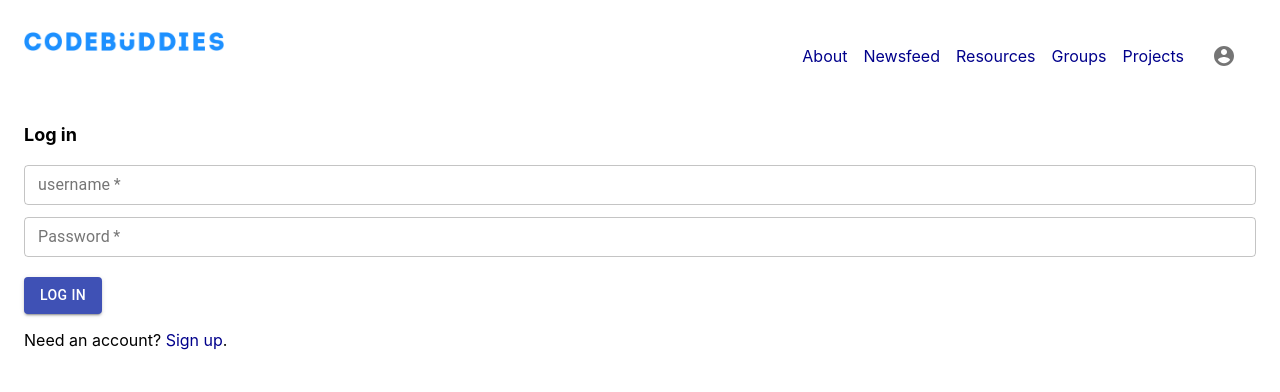
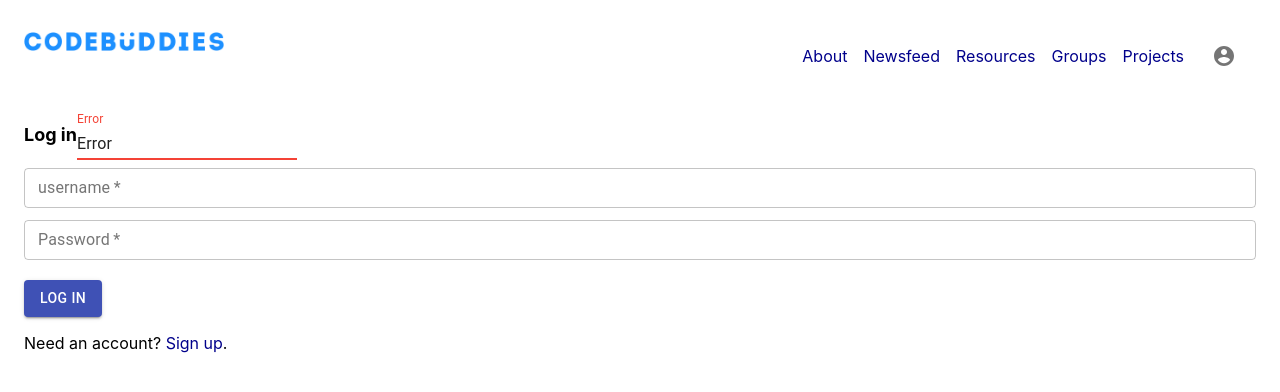
Before and after one commit to CodeconValley/frontend_codebuddie, a React (Create React App) app: page /login in a window 1280 px wide. Shown: the top 392 px of the page. Built offline with nearby package versions, Linux system fonts and the light colour scheme.

Commit message:
Display error message if username is taken

```diff
--- a/package.json
+++ b/package.json
@@ -20,7 +20,7 @@
   "dependencies": {
     "@material-ui/core": "4.5.1",
     "@material-ui/icons": "4.5.1",
-    "@material-ui/lab": "4.0.0-alpha.29",
+    "@material-ui/lab": "^4.0.0-alpha.29",
     "axios": "0.19.0",
     "json-server": "0.15.1",
     "npm-run-all": "4.1.5",
--- a/src/App.js
+++ b/src/App.js
@@ -14,7 +14,7 @@ import SubmitResource from './components/Resources/submitResource';
 import ResourcePage from './components/Resources/ResourcePage.js';
 
 function App() {
-  const userData = localStorage.getItem('userData') || { username: '' };
+  const userData = window.localStorage.getItem('userData') || { username: '' };
   return (
     <Router>
       <Container>
@@ -42,7 +42,7 @@ function App() {
             <Route path="/resources">
               <Resources />
             </Route>
-            <Route path="/submit-resource">
+            <Route path="/resources/submit">
               <SubmitResource />
             </Route>
             <Route exact path="/">
--- a/src/components/Auth/LoginForm.js
+++ b/src/components/Auth/LoginForm.js
@@ -7,6 +7,7 @@ import axios from 'axios';
 const LoginForm = ({ toggleActiveForm }) => {
   const [username, setUsername] = useState('');
   const [password, setPassword] = useState('');
+  const [errorMessage, setErrorMessage] = useState('');
 
   const handleLogin = e => {
     e.preventDefault();
@@ -17,9 +18,11 @@ const LoginForm = ({ toggleActiveForm }) => {
     axios
       .post('https://localhost:8000/auth/obtain_token/', data)
       .then(res => {
-        localStorage.setItem('userData', res.data);
+        window.localStorage.setItem('userData', res.data);
       })
-      .catch(err => console.log(err));
+      .catch(err => {
+        setErrorMessage(Object.values(err.response.data).join(''));
+      });
   };
 
   return (
@@ -34,6 +37,13 @@ const LoginForm = ({ toggleActiveForm }) => {
       <Box component="h1" fontSize={18}>
         Log in
       </Box>
+      <TextField
+        error
+        id="standard-error-helper-text"
+        label="Error"
+        defaultValue="Error"
+        helperText={errorMessage}
+      />
       <TextField
         id="username"
         label="username"
--- a/src/components/Auth/SignUpForm.js
+++ b/src/components/Auth/SignUpForm.js
@@ -1,6 +1,6 @@
 import React, { useState } from 'react';
 import PropTypes from 'prop-types';
-import { Link } from 'react-router-dom';
+import { Link, useHistory } from 'react-router-dom';
 import { Box, Button, TextField } from '@material-ui/core/';
 import axios from 'axios';
 
@@ -10,22 +10,28 @@ const SignUpForm = ({ toggleActiveForm }) => {
   const [username, setUsername] = useState('');
   const [email, setEmail] = useState('');
   const [password, setPassword] = useState('');
+  const [errorMessage, setErrorMessage] = useState('');
+  const history = useHistory();
 
   const handleSignup = e => {
     e.preventDefault();
     const data = {
       username: username,
+      password: password,
+      first_name: firstName,
+      last_name: lastName,
       email: email,
-      firstname: firstName,
-      lastname: lastName,
-      password: password,
     };
     axios
       .post('http://localhost:8000/auth/users/', data)
       .then(res => {
-        localStorage.setItem('userData', res.data);
+        window.localStorage.setItem('userData', res.data);
+        setErrorMessage('');
+        history.push('/');
       })
-      .catch(err => console.log(err));
+      .catch(err => {
+        setErrorMessage(Object.values(err.response.data).join(''));
+      });
   };
   return (
     <Box
@@ -85,6 +91,8 @@ const SignUpForm = ({ toggleActiveForm }) => {
         onChange={e => setPassword(e.target.value)}
       />
 
+      <Box color="error.main">{errorMessage && errorMessage}</Box>
+
       <Box width="100%" marginTop={2}>
         <Button variant="contained" color="primary" type="submit">
           Sign Up
--- a/src/components/Home/index.js
+++ b/src/components/Home/index.js
@@ -1,8 +1,10 @@
-import React from 'react';
+import React, { useContext } from 'react';
 import { Box, Grid } from '@material-ui/core/';
 import AuthForm from '../Auth/AuthForm';
+import AuthContext from '../Auth/AuthContext';
 
 const Home = () => {
+  const userData = useContext(AuthContext);
   return (
     <Grid container spacing={2}>
       <Grid item xs={12} sm={7}>
@@ -24,7 +26,7 @@ const Home = () => {
         </Box>
       </Grid>
       <Grid item xs={12} sm={5}>
-        <AuthForm />
+        {userData ? <p>You are logged in!</p> : <AuthForm />}
       </Grid>
     </Grid>
   );
```
